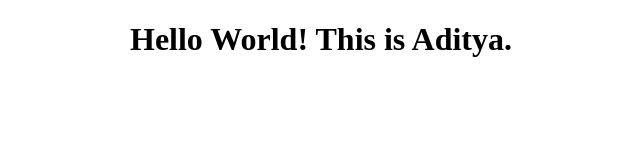
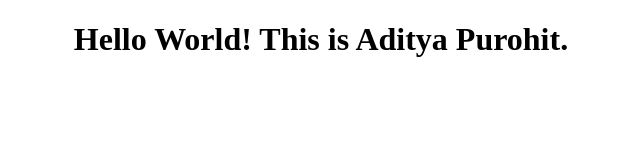
Before and after one commit to adityapurohit3110/jenkins-cicd, a plain HTML site: page src/index.html in a window 1280 px wide. Shown: the whole page, without its empty margins (319-959 px from the left). Drawn offline with Linux system fonts and the light colour scheme.

Commit message:
New file added

```diff
--- a/src/index.html
+++ b/src/index.html
@@ -8,7 +8,7 @@
 </head>
 
 <body>
-	<h1><center>Hello World! This is Aditya.</center><h1>
+	<h1><center>Hello World! This is Aditya Purohit.</center><h1>
 </body>
 
 </html>
```
